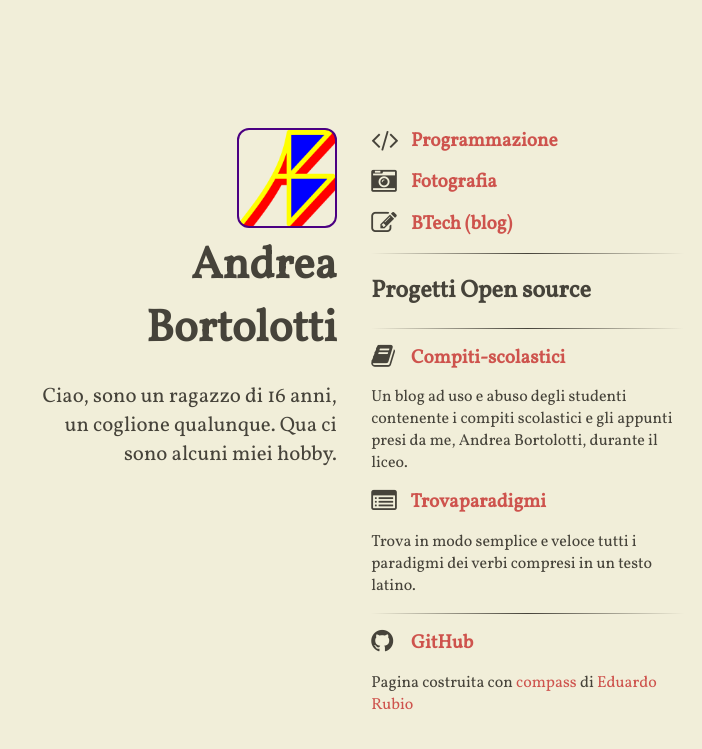
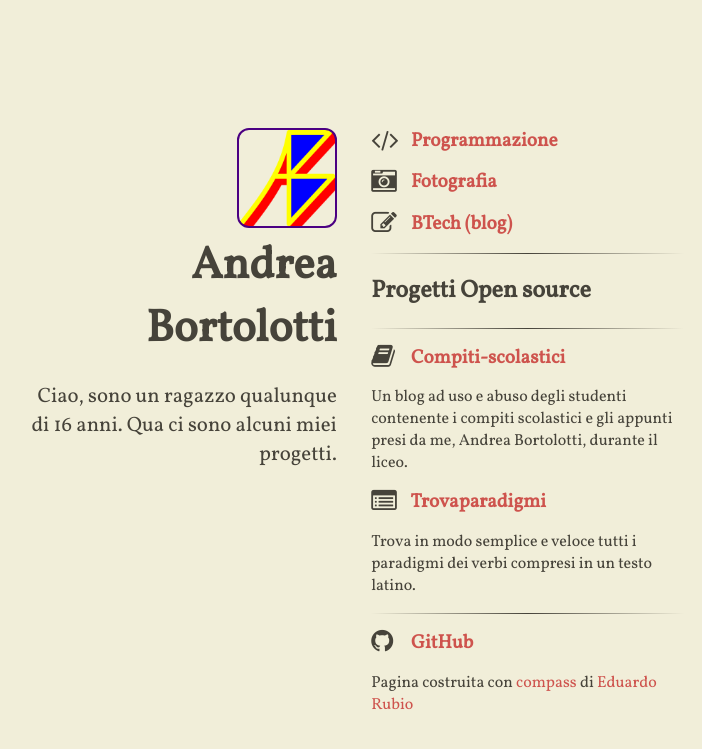
Before and after one commit to bortox/bortox.github.io.old, a Jekyll site: the page built from index.html, in a window 1280 px wide. Shown: the top 749 px of the page, without its empty margins (296-998 px from the left). Built offline with Jekyll 4.4.1, drawn with Linux system fonts in a browser that asks for light colours; nearby versions of some CDN libraries.

Commit message:
Update _config.yml

```diff
--- a/_config.yml
+++ b/_config.yml
@@ -9,7 +9,7 @@ compass:
   # author will appear under the avatar (optional)
   author: "Andrea Bortolotti"
   # tagline will appear under the title (optional)
-  tagline: "Ciao, sono un ragazzo di 16 anni, un coglione qualunque. Qua ci sono alcuni miei hobby."
+  tagline: "Ciao, sono un ragazzo qualunque di 16 anni. Qua ci sono alcuni miei progetti."
   # if include_content is true, the contents of the content.html include will be
   # added right above the generated item list, if present
   include_content: true
```
